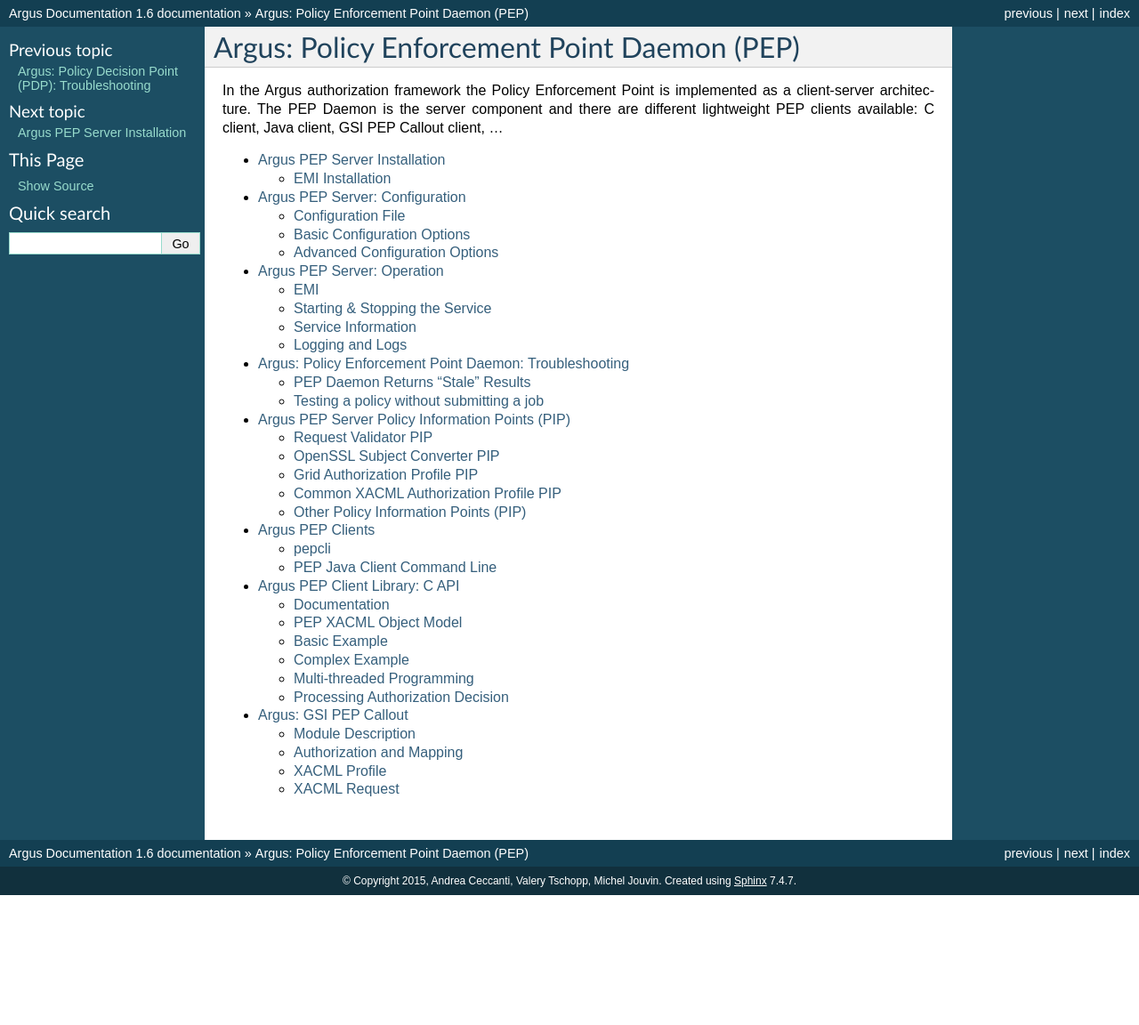
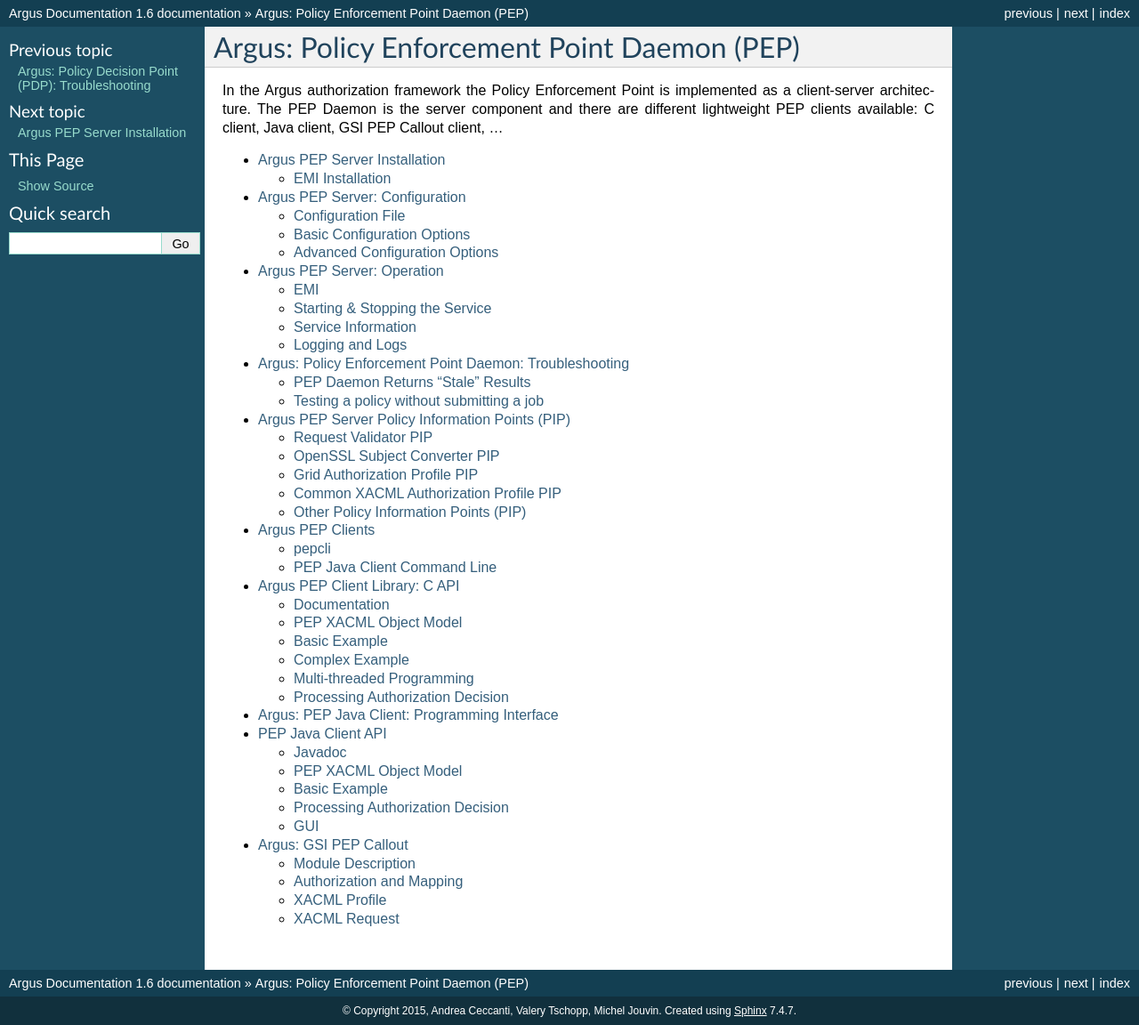
Before and after one commit to argus-authz/argus-documentation, a Sphinx documentation site: the page built from source/pep/index.rst, in a window 1280 px wide. Shown: the whole page at 89% size. Built offline with Sphinx 7.4.7, drawn with Linux system fonts in a browser that asks for light colours; before the commit the page ends 1006 px from its top, so only the background shows below that.

Commit message:
PEP client: file renamed

```diff
--- a/source/pep/index.rst
+++ b/source/pep/index.rst
@@ -17,7 +17,8 @@
    pepd_troubleshooting
    pip
 
-   pep_cli
-   pepc_api
+   pepc_cli
+   pepc_c_api
+   pepc_java_api
 
    gsi_pep_callout
```
Also changed, not shown: source/pep/pepc_c_api.rst (renamed from source/pep/pepc_api.rst), source/pep/pepc_cli.rst (renamed from source/pep/pep_cli.rst), source/pep/pepc_java_api.rst (renamed from source/twiki_pages/AuthZPEPJavaAPI.rst), source/twiki_pages/outdated/AuthZPEPJCLI.rst (renamed from source/twiki_pages/AuthZPEPJCLI.rst).
